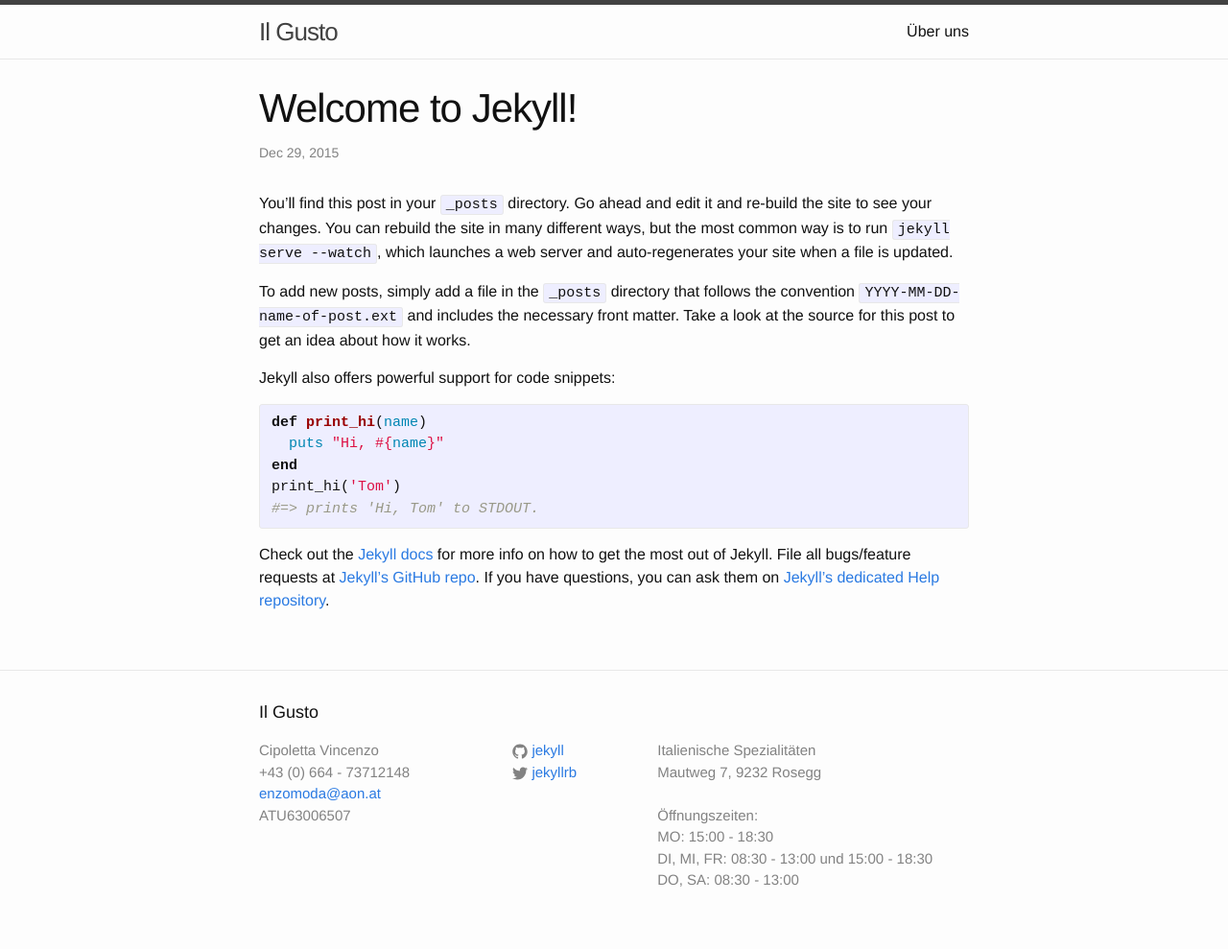
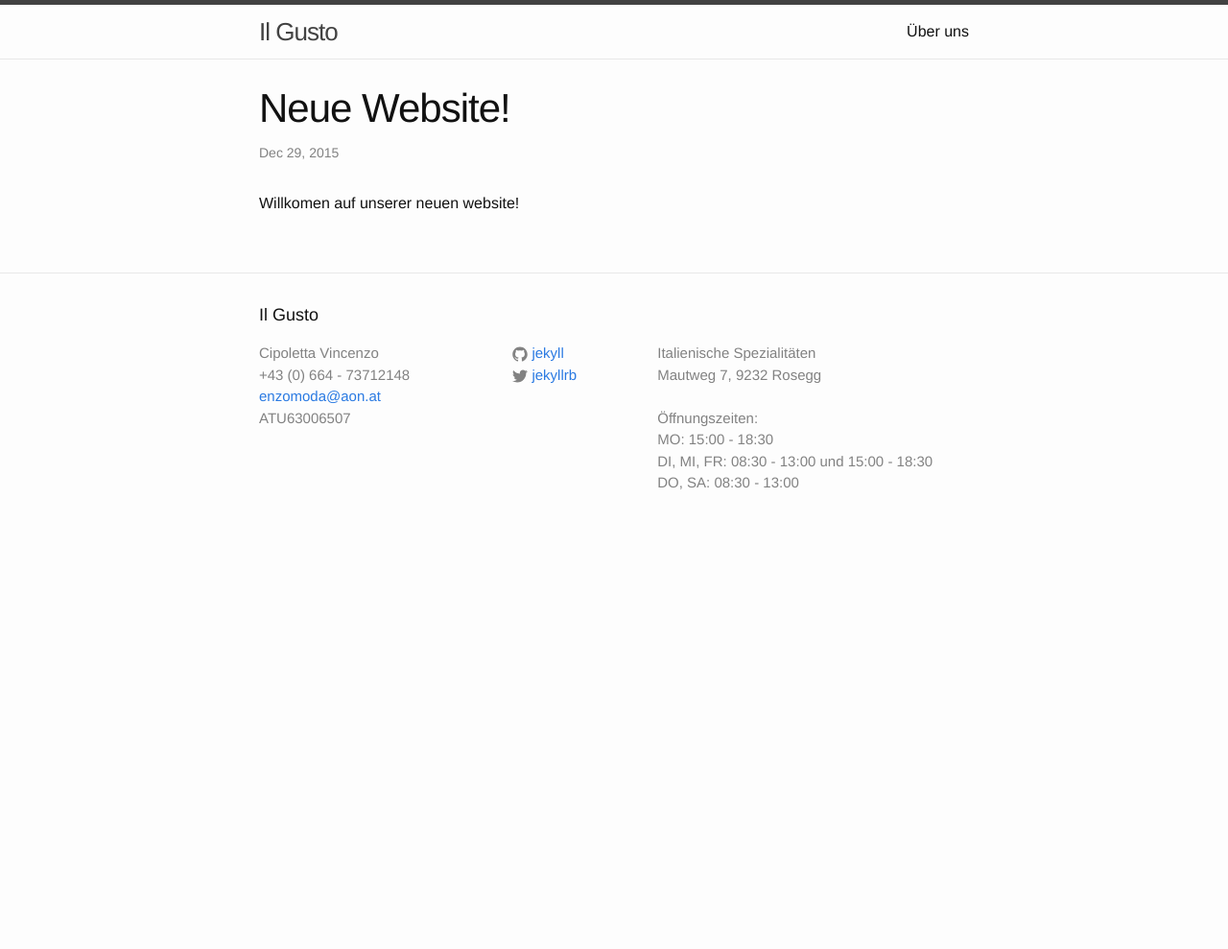
Before and after one commit to annakoe/il-gusto, a Jekyll site: the page built from _posts/2015-12-29-welcome-to-jekyll.markdown, in a window 1280 px wide. Shown: the whole page at 96% size. Built offline with Jekyll 4.4.1, drawn with Linux system fonts in a browser that asks for light colours; after the commit the page ends 900 px from its top, so only the background shows below that.

```diff
--- a/_config.yml
+++ b/_config.yml
@@ -19,3 +19,6 @@
 
 # Build settings
 markdown: kramdown
+kramdown:
+  input: GFM
+  syntax_highlighter: pygments
--- a/_posts/2015-12-29-welcome-to-jekyll.markdown
+++ b/_posts/2015-12-29-welcome-to-jekyll.markdown
@@ -1,25 +1,7 @@
 ---
 layout: post
-title:  "Welcome to Jekyll!"
+title:  "Neue Website!"
 date:   2015-12-29 14:15:53
 categories: jekyll update
 ---
-You’ll find this post in your `_posts` directory. Go ahead and edit it and re-build the site to see your changes. You can rebuild the site in many different ways, but the most common way is to run `jekyll serve --watch`, which launches a web server and auto-regenerates your site when a file is updated.
-
-To add new posts, simply add a file in the `_posts` directory that follows the convention `YYYY-MM-DD-name-of-post.ext` and includes the necessary front matter. Take a look at the source for this post to get an idea about how it works.
-
-Jekyll also offers powerful support for code snippets:
-
-{% highlight ruby %}
-def print_hi(name)
-  puts "Hi, #{name}"
-end
-print_hi('Tom')
-#=> prints 'Hi, Tom' to STDOUT.
-{% endhighlight %}
-
-Check out the [Jekyll docs][jekyll] for more info on how to get the most out of Jekyll. File all bugs/feature requests at [Jekyll’s GitHub repo][jekyll-gh]. If you have questions, you can ask them on [Jekyll’s dedicated Help repository][jekyll-help].
-
-[jekyll]:      http://jekyllrb.com
-[jekyll-gh]:   https://github.com/jekyll/jekyll
-[jekyll-help]: https://github.com/jekyll/jekyll-help
+Willkomen auf unserer neuen website!
```
Also changed, not shown: 1 other file.
